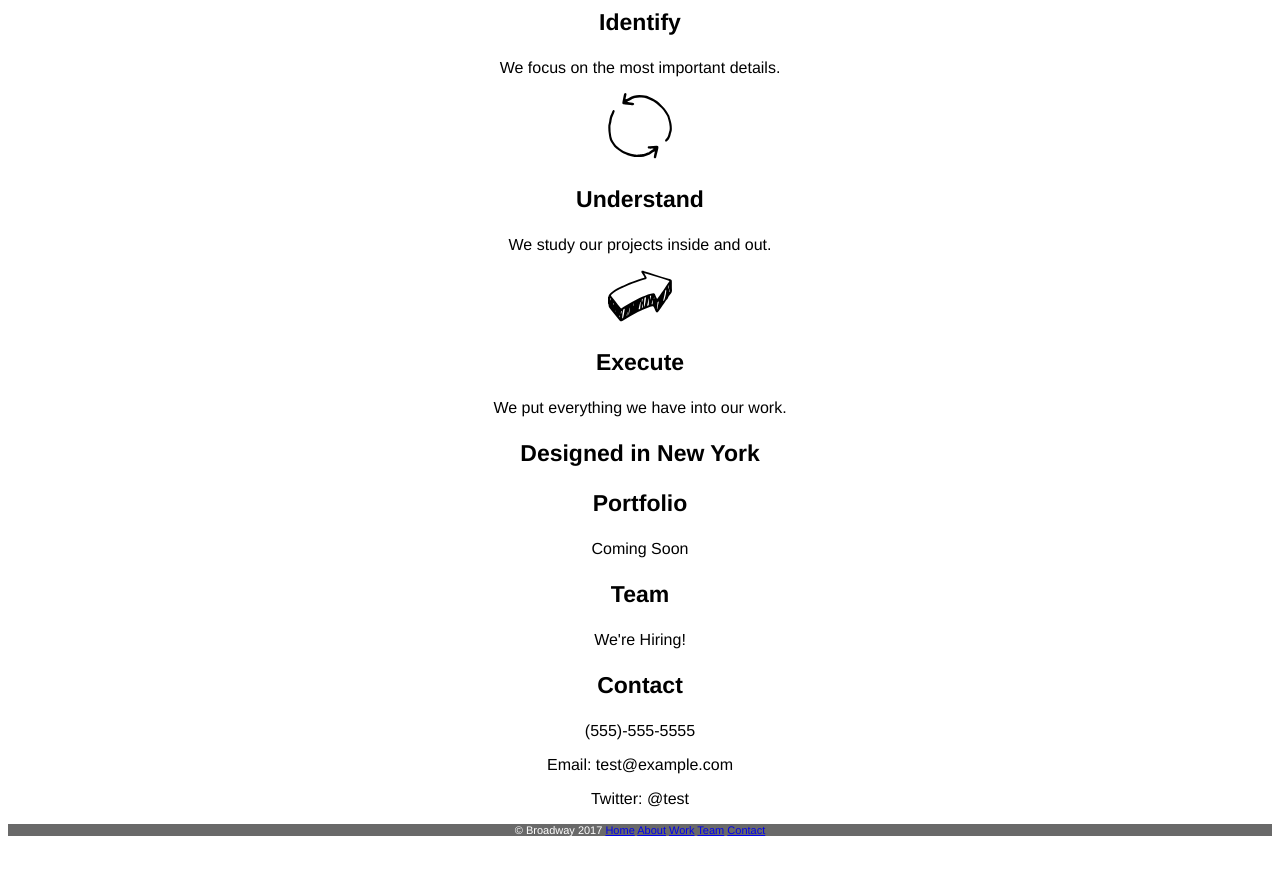
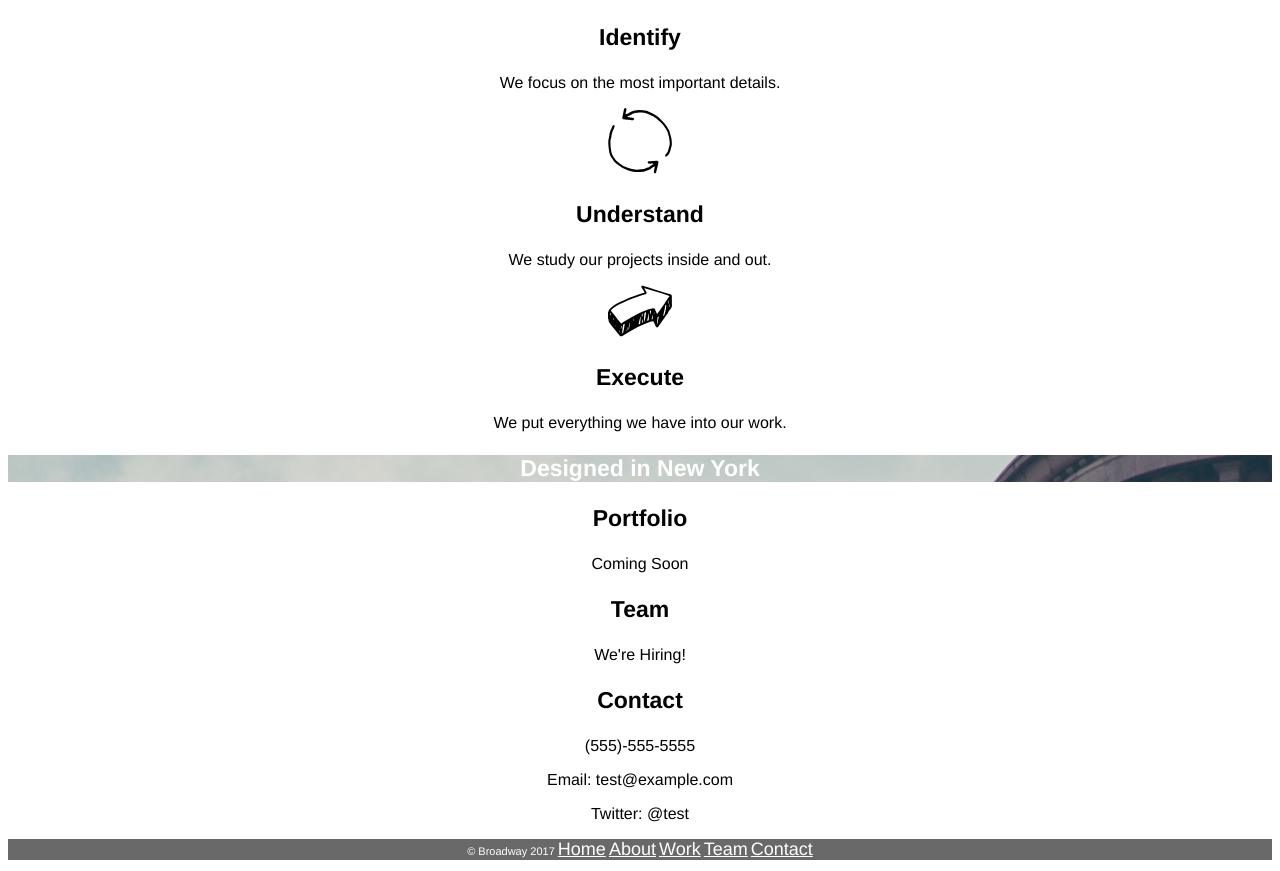
Before and after one commit to ShannonGD/broadway, a plain HTML site: page index.html in a window 1280 px wide. Shown: the part 471-1342 px from the top of the page. Before the commit the page ends 1318 px from the top, so only its background shows below. Drawn offline with Linux system fonts and the light colour scheme.

Commit message:
finnished html and css

```diff
--- a/index.html
+++ b/index.html
@@ -34,7 +34,10 @@
   <p>We put everything we have into our work.</p>
 </div>
 
-    <h3>Designed in New York</h3>
+<div class="hero">
+  <h3>Designed in New York</h3>
+</div>
+
 <div class="supporting-item">
   <h3>Portfolio</h3>
   <p>Coming Soon</p>
--- a/resources/css/style.css
+++ b/resources/css/style.css
@@ -24,3 +24,14 @@ h3 {
   color: white;
   background-color: dimgray;
 }
+
+.hero {
+  background-image: url("../images/flatiron-building.png");
+  text-align: center;
+  color: white;
+}
+
+.btn-nav {
+  color: white;
+  font-size: 18px;
+}
```
